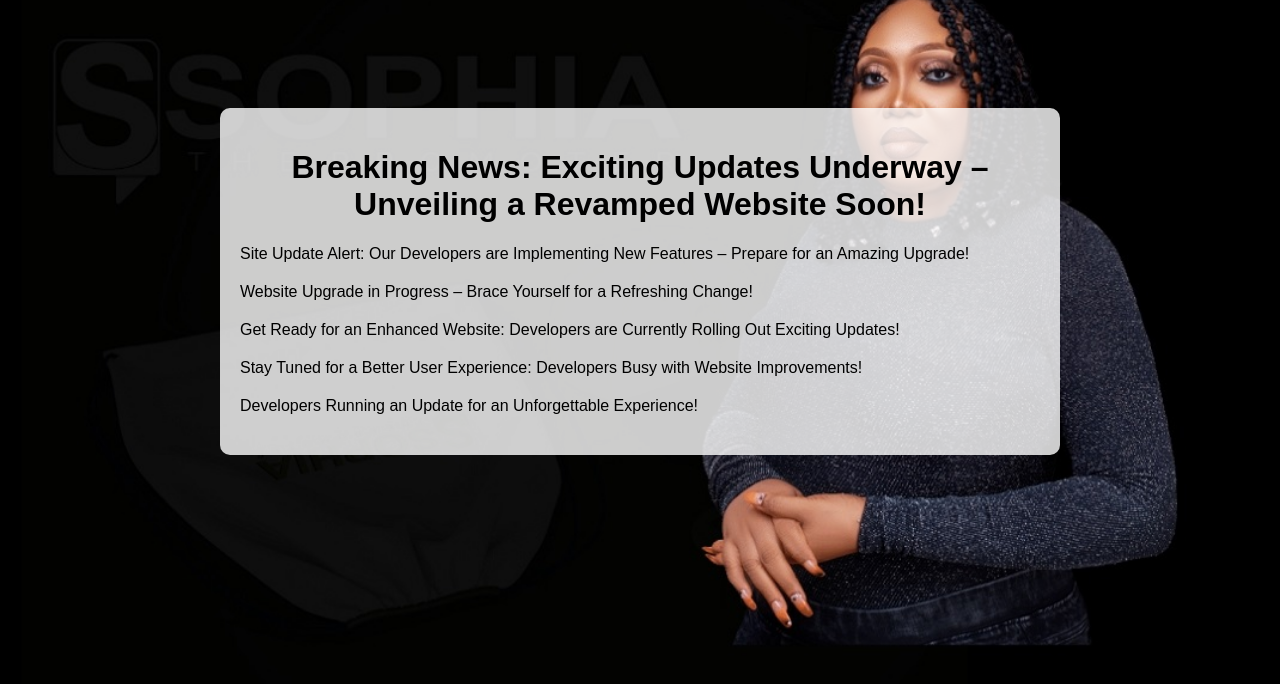
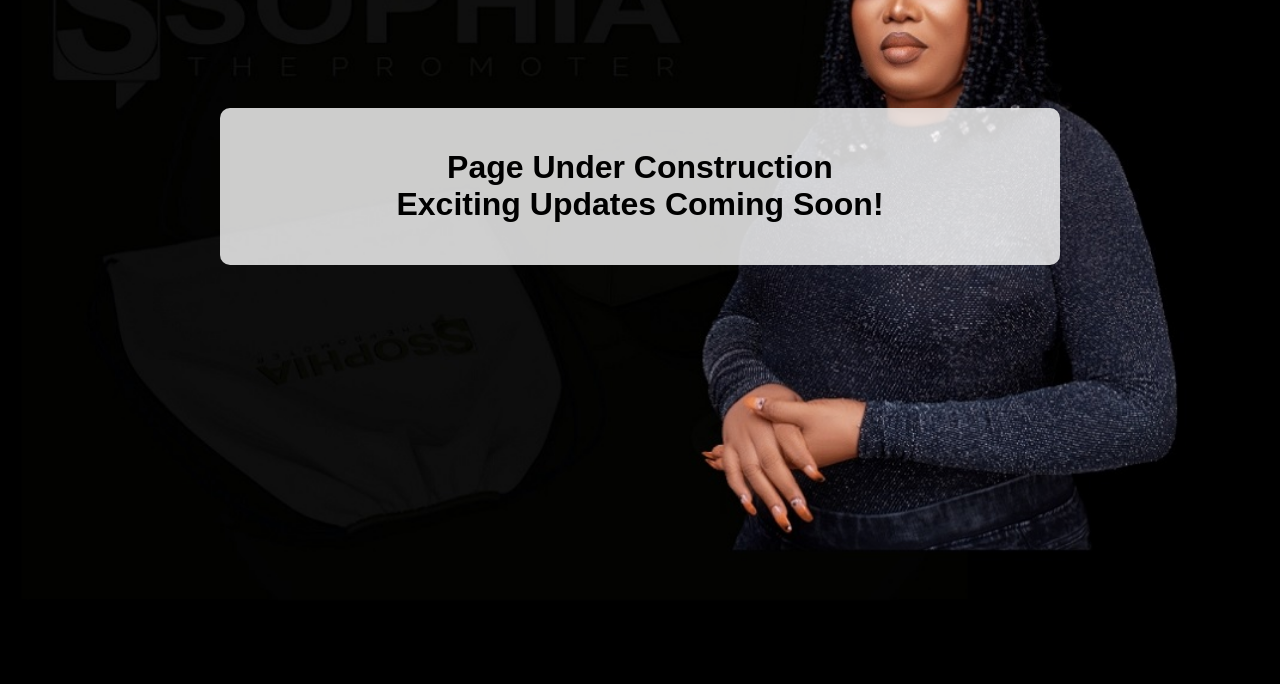
Before and after one commit to sophiathepromoter/sophiathenewwebsite, a plain HTML site: page index.html in a window 1280 px wide. Drawn offline with Linux system fonts and the light colour scheme.

Commit message:
Update index.html

```diff
--- a/index.html
+++ b/index.html
@@ -42,16 +42,8 @@
 </head>
 <body>
   <div class="container">
-    <h1>Breaking News: Exciting Updates Underway – Unveiling a Revamped Website Soon!</h1>
-    <p></p>
-    <p></p>
-    <p>Site Update Alert: Our Developers are Implementing New Features – Prepare for an Amazing Upgrade!</p>
-    <p> Website Upgrade in Progress – Brace Yourself for a Refreshing Change!</p>
-    <p>Get Ready for an Enhanced Website: Developers are Currently Rolling Out Exciting Updates!</p>
-    <p></p>
-    <p>Stay Tuned for a Better User Experience: Developers Busy with Website Improvements!</p>
-    <p></p>
-    <p>Developers Running an Update for an Unforgettable Experience!</p>
+    <h1>Page Under Construction <br>Exciting Updates Coming Soon!</h1>
+
 
   </div>
 </body>
```
